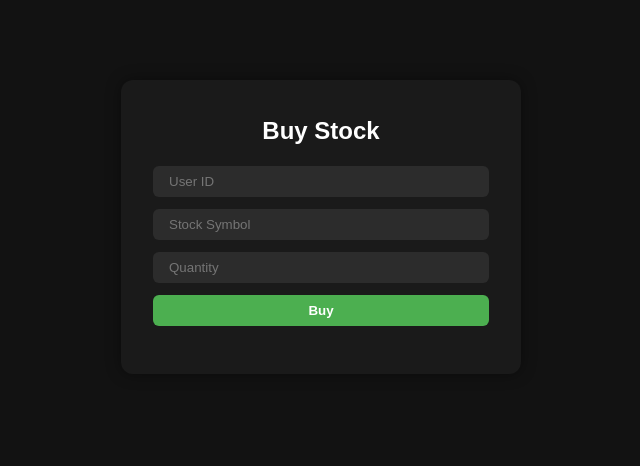
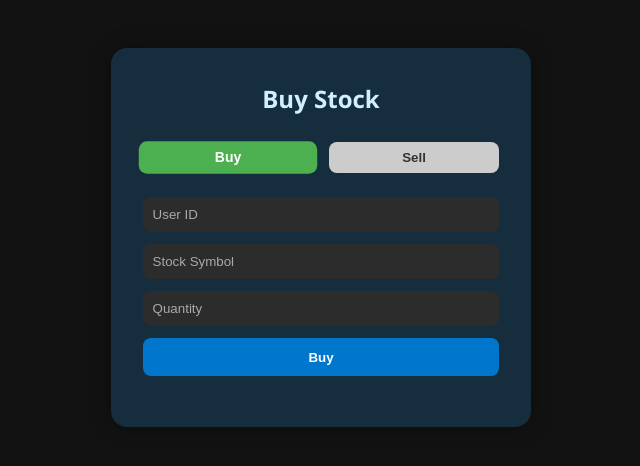
Before and after one commit to UmerAhmad11/FinPort, a React (Vite) app in the folder frontend/: page / in a window 1280 px wide. Shown: the top 466 px of the page, without its empty margins (319-959 px from the left). Built offline with nearby package versions, Linux system fonts and the light colour scheme.

Commit message:
Incorporated Selling as well

```diff
--- a/frontend/src/App.css
+++ b/frontend/src/App.css
@@ -1,49 +1,102 @@
 .App {
-  max-width: 400px;
-  margin: 5rem auto;
+  max-width: 420px;
+  margin: 3rem auto;
   padding: 2rem;
-  background-color: #1a1a1a;
-  color: white;
-  border-radius: 12px;
-  box-shadow: 0 0 15px rgba(0, 0, 0, 0.4);
-  font-family: Arial, sans-serif;
+  border-radius: 16px;
+  font-family: 'Segoe UI', sans-serif;
+  transition: background 0.4s ease, box-shadow 0.3s;
+  box-shadow: 0 0 20px rgba(0, 0, 0, 0.35);
 }
 
-.App h2 {
-  margin-bottom: 1rem;
-  text-align: center;
+.App.buy {
+  background-color: #162d3d;
+  color: #d0f0ff;
 }
 
-.App form {
+.App.sell {
+  background-color: #3d1616;
+  color: #ffdede;
+}
+
+h2 {
+  text-align: center;
+  margin-bottom: 1.5rem;
+  animation: fadeIn 0.5s ease-in-out;
+}
+
+.toggle-container {
+  display: flex;
+  justify-content: center;
+  gap: 1rem;
+  margin-bottom: 1.5rem;
+}
+
+.toggle-container button {
+  flex: 1;
+  padding: 0.5rem;
+  border: none;
+  border-radius: 8px;
+  background-color: #ccc;
+  color: #333;
+  font-weight: bold;
+  transition: all 0.3s ease;
+  cursor: pointer;
+}
+
+.toggle-container button.active {
+  background-color: #4caf50;
+  color: white;
+  transform: scale(1.05);
+}
+
+form {
   display: flex;
   flex-direction: column;
-  gap: 0.75rem;
+  gap: 0.8rem;
 }
 
-.App input {
-  padding: 0.5rem 1rem;
-  border-radius: 6px;
+input {
+  padding: 0.6rem;
+  border-radius: 8px;
   border: none;
   background-color: #2c2c2c;
   color: white;
+  transition: background 0.2s ease;
 }
 
-.App button {
-  padding: 0.5rem;
-  background-color: #4caf50;
+input::placeholder {
+  color: #aaa;
+}
+
+button[type='submit'] {
+  padding: 0.7rem;
+  background-color: #0077cc;
+  border: none;
+  border-radius: 8px;
   color: white;
   font-weight: bold;
-  border: none;
-  border-radius: 6px;
   cursor: pointer;
-  transition: background-color 0.3s;
+  transition: background-color 0.3s ease;
 }
 
-.App button:hover {
-  background-color: #45a049;
+button[type='submit']:hover {
+  background-color: #005fa3;
 }
 
-.App p {
-  margin-top: 1rem;
+.response {
+  margin-top: 1.2rem;
   text-align: center;
+  font-style: italic;
+  animation: fadeIn 0.5s ease-in-out;
 }
+
+@keyframes fadeIn {
+  from {
+    opacity: 0;
+    transform: translateY(6px);
+  }
+  to {
+    opacity: 1;
+    transform: translateY(0);
+  }
+}
--- a/frontend/src/App.jsx
+++ b/frontend/src/App.jsx
@@ -1,56 +1,98 @@
-import { useState } from 'react'
-import './App.css'
+import { useState } from 'react';
+import './App.css';
 
 function App() {
+  const [mode, setMode] = useState('buy'); // 'buy' or 'sell'
   const [userId, setUserId] = useState('');
   const [stockSymbol, setStockSymbol] = useState('');
   const [quantity, setQuantity] = useState('');
+  const [traderId, setTraderId] = useState(''); // Only for sell
   const [response, setResponse] = useState('');
 
+  const handleSubmit = async (e) => {
+    e.preventDefault();
 
-  // Function called when the form is submitted
-  const handleSubmit = async (e) => {
-    e.preventDefault(); // Prevent default HTML form behavior (reload)
-
-        // Build a trade request object from input fields
-    const tradeData = {
-      user_id: parseInt(userId),
-      stock_symbol: stockSymbol,
-      quantity: parseInt(quantity)
-    };
+    // Choose endpoint and payload
+    const url = `http://127.0.0.1:8000/api/${mode}`;
+    const payload =
+      mode === 'buy'
+        ? {
+            user_id: parseInt(userId),
+            stock_symbol: stockSymbol,
+            quantity: parseInt(quantity),
+          }
+        : {
+            user_id: parseInt(userId),
+            stock_symbol: stockSymbol,
+            quantity: parseInt(quantity),
+            trader_id: parseInt(traderId),
+          };
 
     try {
-      // Make a POST request to the FastAPI backend
-      const res = await fetch('http://127.0.0.1:8000/api/buy', {
+      const res = await fetch(url, {
         method: 'POST',
         headers: { 'Content-Type': 'application/json' },
-        body: JSON.stringify(tradeData)  // Convert JS object to JSON
+        body: JSON.stringify(payload),
       });
 
-      // Convert the response to JSON and set it in state
       const data = await res.json();
-      setResponse(data.message || 'Trade successful!');
+      setResponse(data.message || 'Trade completed.');
     } catch (err) {
-      // Handle any errors
       console.error(err);
-      setResponse('Error placing trade.');
+      setResponse('❌ Error placing trade.');
     }
   };
 
+  return (
+    <div className={`App ${mode}`}>
+      <h2>{mode === 'buy' ? 'Buy Stock' : 'Sell Stock'}</h2>
 
-  // JSX to render the form and display the response
-  return (
-    <div className="App">
-      <h2>Buy Stock</h2>
+      <div className="toggle-container">
+        <button
+          className={mode === 'buy' ? 'active' : ''}
+          onClick={() => setMode('buy')}
+        >
+          Buy
+        </button>
+        <button
+          className={mode === 'sell' ? 'active' : ''}
+          onClick={() => setMode('sell')}
+        >
+          Sell
+        </button>
+      </div>
+
       <form onSubmit={handleSubmit}>
-        <input placeholder="User ID" value={userId} onChange={e => setUserId(e.target.value)} />
-        <input placeholder="Stock Symbol" value={stockSymbol} onChange={e => setStockSymbol(e.target.value)} />
-        <input placeholder="Quantity" value={quantity} onChange={e => setQuantity(e.target.value)} />
-        <button type="submit">Buy</button>
+        <input
+          placeholder="User ID"
+          value={userId}
+          onChange={(e) => setUserId(e.target.value)}
+        />
+        <input
+          placeholder="Stock Symbol"
+          value={stockSymbol}
+          onChange={(e) => setStockSymbol(e.target.value)}
+        />
+        <input
+          placeholder="Quantity"
+          value={quantity}
+          onChange={(e) => setQuantity(e.target.value)}
+        />
+
+        {mode === 'sell' && (
+          <input
+            placeholder="Trader ID"
+            value={traderId}
+            onChange={(e) => setTraderId(e.target.value)}
+          />
+        )}
+
+        <button type="submit">{mode === 'buy' ? 'Buy' : 'Sell'}</button>
       </form>
-      <p>{response}</p>
+
+      <p className="response">{response}</p>
     </div>
   );
 }
 
-export default App
+export default App;
```
Also changed, not shown: 2 other files (tests, documents, lock files or other folders).
